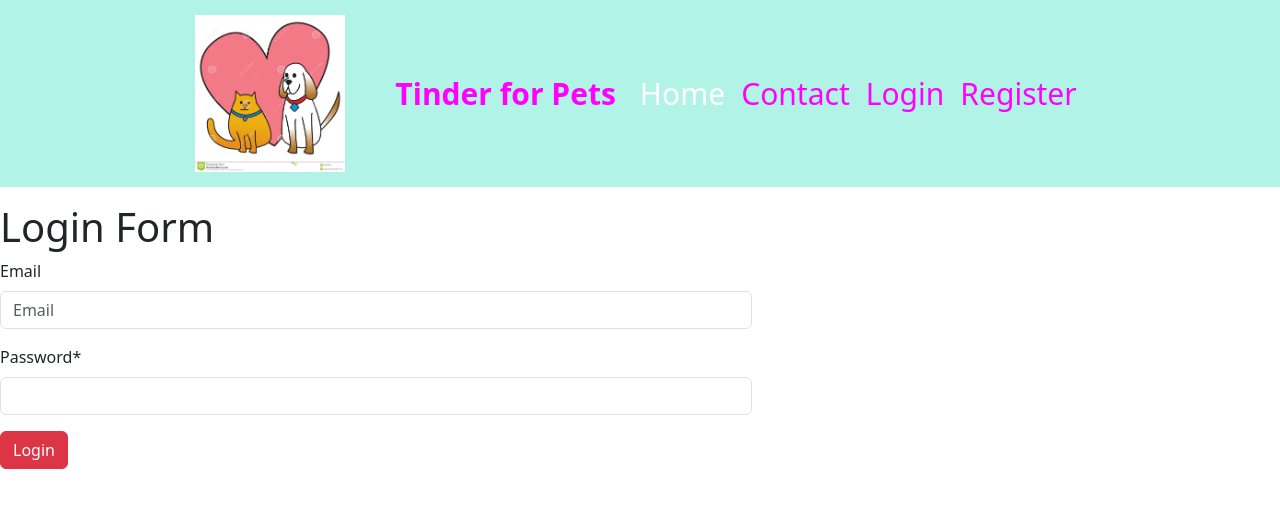
After one commit to Agnieszka-Mal/tinder_for_pets, a Django app: page /users/login/ in a window 1280 px wide. The commit adds this page. Shown: the top 508 px of the page. Run offline with Django 4.2, Linux system fonts and the light colour scheme; some libraries are stand-ins or nearby versions.

Commit message:
templates

```diff
--- a/tinder_for_pets/templates/partials/nav.html
+++ b/tinder_for_pets/templates/partials/nav.html
@@ -22,14 +22,14 @@
           <a class="nav-link" href="">{{ user.fullname }}</a>
         </li>
              <li class="nav-item">
-          <a class="nav-link" href="">Logout</a>
+          <a class="nav-link" href="{% url 'users:logout' %}">Logout</a>
         </li>
               {% else %}
                <li class="nav-item">
-          <a class="nav-link" href="">Login</a>
+          <a class="nav-link" href="{% url 'users:login' %}">Login</a>
         </li>
               <li class="nav-item">
-          <a class="nav-link" href="">Register</a>
+          <a class="nav-link" href="{% url 'users:registration' %}">Register</a>
         </li>
           {% endif %}
       </ul>
--- a/tinder_for_pets/tinder_for_pets/urls.py
+++ b/tinder_for_pets/tinder_for_pets/urls.py
@@ -21,6 +21,8 @@ from django.conf.urls.static import static
 
 urlpatterns = [
     path('admin/', admin.site.urls),
+    path('users/', include('users.urls')),
+    path('users/', include('django.contrib.auth.urls')),
     path('', include('home.urls')),
 ]
 
--- /dev/null
+++ b/tinder_for_pets/users/forms.py
@@ -0,0 +1,77 @@
+from django import forms
+from django.contrib.auth import get_user_model
+from django.contrib.auth.forms import AuthenticationForm
+from django.core.exceptions import ValidationError
+
+from . import models
+
+class RegistrationForm(forms.ModelForm):
+    password = forms.CharField(label='Password', widget=forms.PasswordInput(attrs={
+        'placeholder': 'Min.8 characters, digits, and special characters.',
+        'class': 'magic-input'
+    }))
+
+    password_confirmation = forms.CharField(label='Confirm Password', widget=forms.PasswordInput)
+
+    error_messages = {
+        'email': {
+            "unique": "Spróbuj użyć innego adresu Email"
+        }
+    }
+
+    class Meta:
+        model = get_user_model()
+        fields = ('email', 'username', 'first_name', 'password')
+
+    def clean_password_confirmation(self):
+        password = self.cleaned_data.get('password')
+        password_confirmation = self.cleaned_data.get('password_confirmation')
+
+        if password and password_confirmation and password != password_confirmation:
+            raise ValidationError('Hasła nie są takie same, spróbuj jeszcze raz')
+
+        return password_confirmation
+
+    def clean_username(self):
+        username = self.cleaned_data.get("username")
+
+        if username and len(username) < 3:
+            raise ValidationError("Nazwa użytkownika jest za krótka!")
+
+        return username
+
+    def clean_email(self):
+        email = self.cleaned_data.get('email')
+        if get_user_model().objects.filter(email=email).exists():
+            raise forms.ValidationError(self.error_messages['email']['unique'], code='unique')
+        return email
+
+    def save(self, commit=True):
+        user = super().save(commit=False)
+        user.set_password(self.cleaned_data.get('password'))
+        user.is_active = True
+
+        if commit:
+            user.save()
+
+        return user
+
+class LoginForm(AuthenticationForm):
+    username = forms.EmailField(
+        label='Email',
+        required=False,
+        widget=forms.TextInput(attrs={
+            'name': 'username',
+            'placeholder': 'Email',
+
+        })
+    )
+
+    password = forms.CharField(widget=forms.PasswordInput)
+
+    class Meta:
+        fields = ('username', 'password')
+
+    error_messages = {
+        "invalid_login": "Email i hasło nie pasują do żadnego użytkownika."
+    }
--- /dev/null
+++ b/tinder_for_pets/users/templates/users/login.html
@@ -0,0 +1,18 @@
+{% extends 'base.html' %}
+{% load crispy_forms_tags %}
+
+{% block title %}
+    Login
+{% endblock %}
+
+{% block content %}
+    <h1>Login Form</h1>
+    <form action="" method="POST">
+    {% csrf_token %}
+    {{ form|crispy }}
+    <button type="submit" class="btn btn-danger">Login</button>
+    </form>
+{% endblock %}
+
+{% block aside %}
+{% endblock %}
--- /dev/null
+++ b/tinder_for_pets/users/urls.py
@@ -0,0 +1,10 @@
+from django.urls import path
+from . import views
+from .views import RegistrationView, LoginUsersView
+
+app_name = 'users'
+urlpatterns = [
+    path('logout/', views.logout_view, name='logout'),
+    path('register/', RegistrationView.as_view(), name='registration'),
+    path('login/', LoginUsersView.as_view(), name='login')
+]
--- a/tinder_for_pets/users/views.py
+++ b/tinder_for_pets/users/views.py
@@ -1,3 +1,48 @@
-from django.shortcuts import render
+from django.contrib.auth import logout, authenticate, login
+from django.shortcuts import render, redirect
+from django.urls import reverse, reverse_lazy
+from django.contrib import messages
+from django.views import View
 
-# Create your views here.
+from . import forms
+class RegistrationView(View):
+
+    def get(self, request):
+        form = forms.RegistrationForm()
+        return render(request, 'users/templates/users/registration.html', {'form': form})
+
+
+    def post(self,request):
+        form = forms.RegistrationForm(request.POST or None)
+        if form.is_valid():
+            messages.add_message(request, messages.WARNING, f"Jesteś zarejestrowany. Proszę zaloguj się do aplikacji")
+            form.save()
+
+            return redirect(reverse('login'))
+
+        return render(request, 'users/registration.html', {'form': form})
+
+class LoginUsersView(View):
+    def get(self, request):
+        form = forms.LoginForm()
+        return render(request, 'users/login.html', {'form': form})
+
+    def post(self, request):
+        form = forms.LoginForm(request.POST or None)
+        if form.is_valid():
+            username = form.cleaned_data.get('username')
+            password = form.cleaned_data.get('password')
+
+            user = authenticate(email=username, password=password)
+            if user is not None:
+                if user.is_active:
+                    login(request, user)
+                    messages.add_message(request, messages.SUCCESS, f"Cześć {username}!")
+                    return redirect(request.GET.get('next', reverse('home:home')))
+        else:
+            form = forms.LoginForm()
+            return render(request, 'users/login.html', {'form': form})
+
+def logout_view(request):
+    logout(request)
+    return redirect(reverse('home:home'))
```
Also changed, not shown: tinder_for_pets/home/templates/home/contact.html (+5 -5 lines), tinder_for_pets/users/templates/users/registration.html (added, +15 -0 lines).
